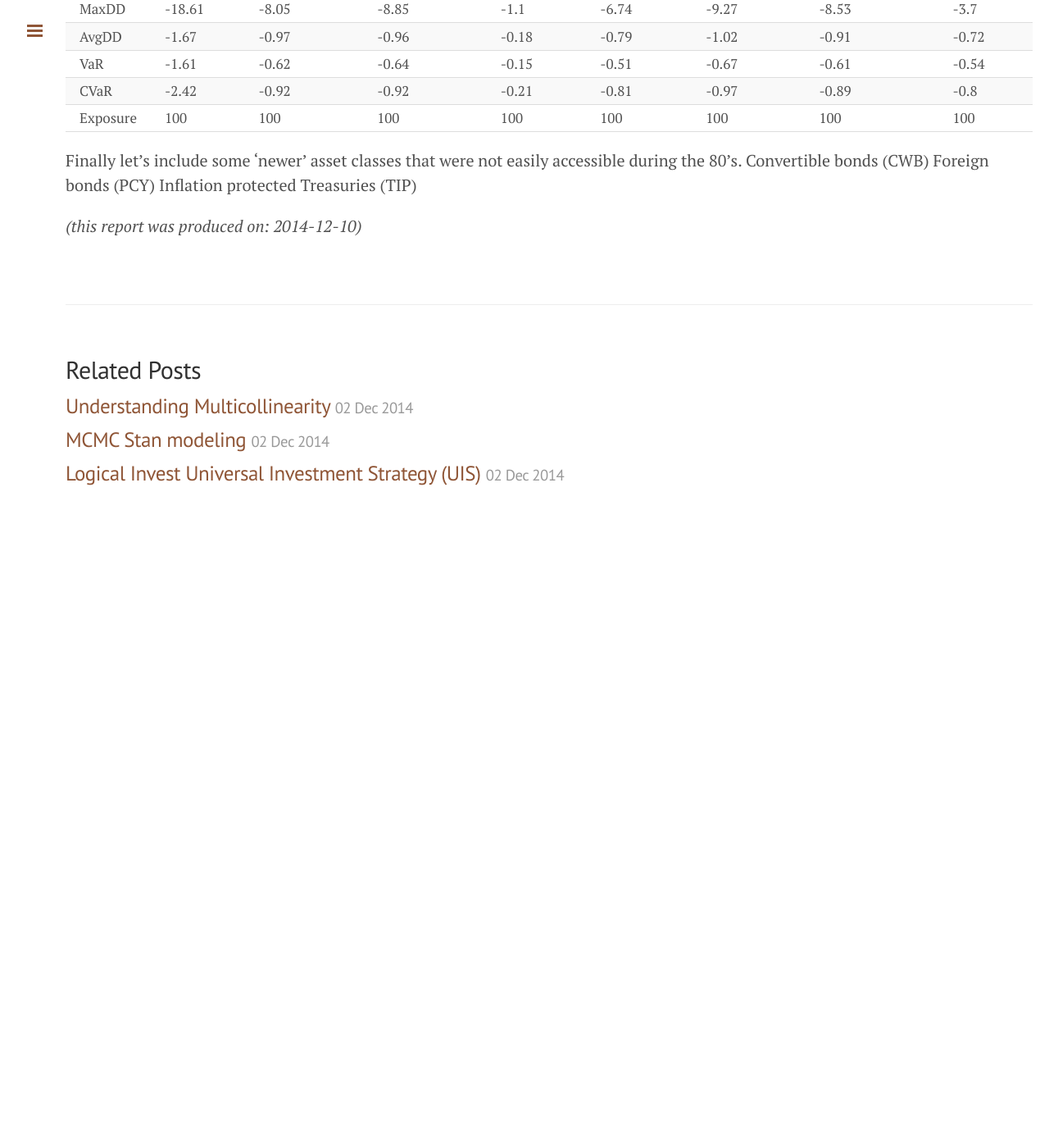
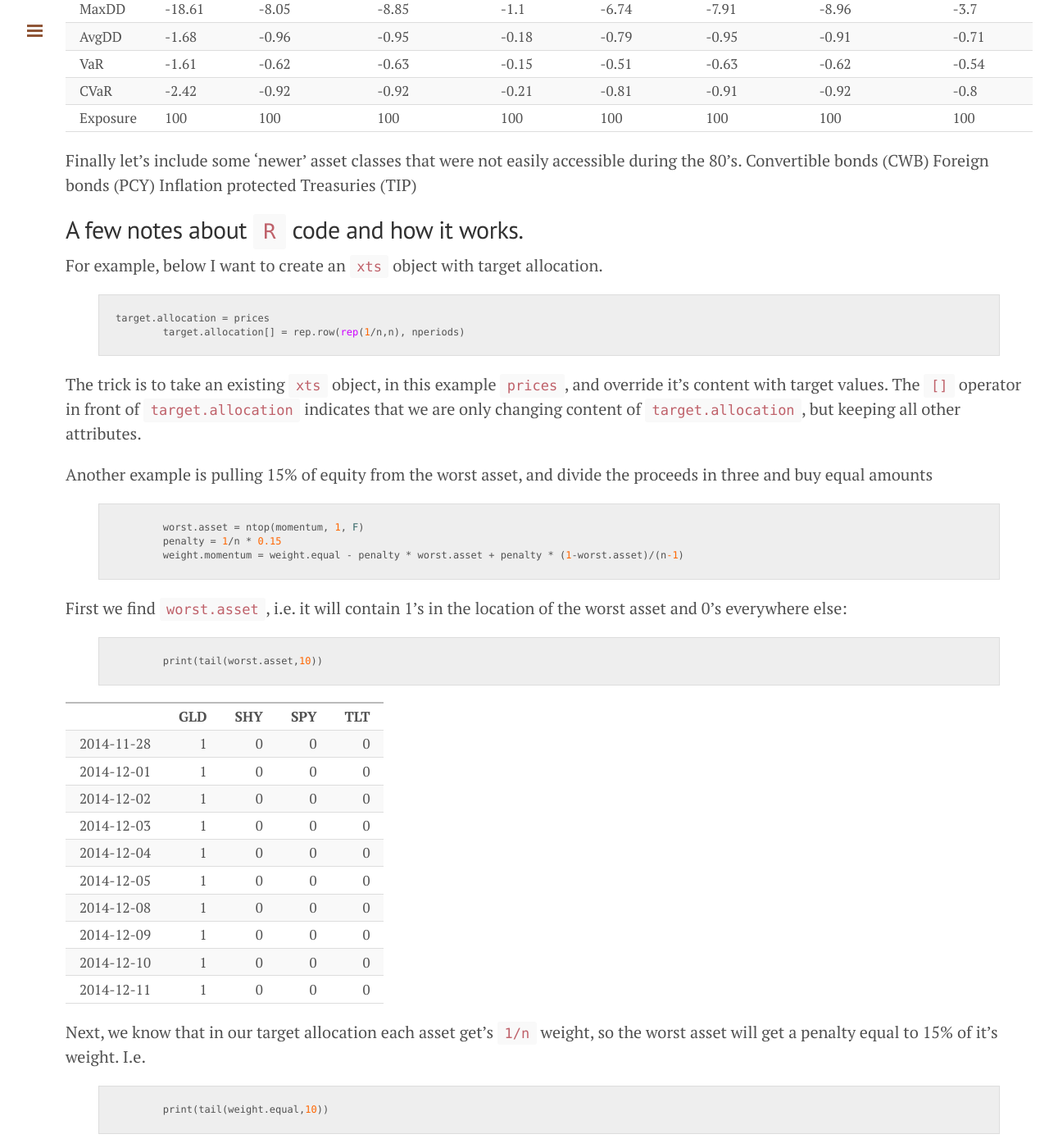
Before and after one commit to CCFlynn/systematicinvestor.github.io, a Jekyll site: the page built from _posts/2014-12-08-Logical-Invest-Bug.md, in a window 1280 px wide and 1400 px high, scrolled down 5846 px. Shown: the whole window at 82% size. Built offline with Jekyll 4.4.1, drawn with Linux system fonts in a browser that asks for light colours; before the commit the page ends 6500 px from its top, so only the background shows below that; some of the changed text lies outside the part shown.

Commit message:
update last post

```diff
--- a/_posts/2014-12-08-Logical-Invest-Bug.md
+++ b/_posts/2014-12-08-Logical-Invest-Bug.md
@@ -107,7 +107,7 @@ models$volatility2 = bt.run.share(data, clean.signal=F, silent=T)
 # divide the proceeds in three and buy equal amounts
 #*****************************************************************
 momentum = prices / mlag(prices, 6*21) - 1
-	worst.asset = ntop(prices, 1, F)
+	worst.asset = ntop(momentum, 1, F)
 	penalty = 1/n * 0.15
 weight.momentum = weight.equal - penalty * worst.asset + penalty * (1-worst.asset)/(n-1)
 
@@ -160,15 +160,15 @@ print(plotbt.strategy.sidebyside(models, make.plot=F, return.table=T))
 |           |SPY               |permanent.y       |permanent.m       |volatility        |volatility2       |momentum          |mean.reversion    |timing            |
 |:----------|:-----------------|:-----------------|:-----------------|:-----------------|:-----------------|:-----------------|:-----------------|:-----------------|
 |Period     |Jan1993 - Dec2014 |Jan1993 - Dec2014 |Jan1993 - Dec2014 |Jan1993 - Dec2014 |Jan1993 - Dec2014 |Jan1993 - Dec2014 |Jan1993 - Dec2014 |Jan1993 - Dec2014 |
-|Cagr       |9.39              |7.1               |7.36              |4.98              |6.68              |7.29              |7.39              |8.1               |
-|Sharpe     |0.57              |1.09              |1.11              |1.57              |1.23              |1.1               |1.15              |1.42              |
-|DVR        |0.42              |1.01              |1.04              |1.56              |1.17              |1.03              |1.07              |1.34              |
-|Volatility |19.09             |6.57              |6.67              |3.17              |5.47              |6.69              |6.49              |5.69              |
-|MaxDD      |-55.19            |-14.18            |-15.07            |-5.58             |-10.34            |-15.7             |-14.1             |-7.13             |
-|AvgDD      |-2.09             |-1                |-0.95             |-0.41             |-0.82             |-0.96             |-0.93             |-0.78             |
-|VaR        |-1.91             |-0.65             |-0.64             |-0.29             |-0.54             |-0.65             |-0.63             |-0.57             |
-|CVaR       |-2.84             |-0.93             |-0.92             |-0.44             |-0.77             |-0.93             |-0.9              |-0.81             |
-|Exposure   |99.98             |95.8              |99.98             |99.21             |99.98             |99.98             |99.98             |99.98             |
+|Cagr       |9.33              |7.09              |7.36              |4.98              |6.68              |7.64              |7.31              |8.1               |
+|Sharpe     |0.57              |1.09              |1.11              |1.57              |1.23              |1.16              |1.11              |1.42              |
+|DVR        |0.42              |1.01              |1.04              |1.56              |1.17              |1.09              |1.04              |1.34              |
+|Volatility |19.09             |6.57              |6.67              |3.17              |5.47              |6.6               |6.64              |5.69              |
+|MaxDD      |-55.19            |-14.18            |-15.07            |-5.58             |-10.34            |-14.68            |-14.42            |-7.13             |
+|AvgDD      |-2.1              |-1                |-0.94             |-0.41             |-0.82             |-0.97             |-0.93             |-0.78             |
+|VaR        |-1.91             |-0.65             |-0.64             |-0.29             |-0.54             |-0.64             |-0.64             |-0.57             |
+|CVaR       |-2.84             |-0.93             |-0.92             |-0.44             |-0.77             |-0.92             |-0.92             |-0.81             |
+|Exposure   |99.98             |95.81             |99.98             |99.21             |99.98             |99.98             |99.98             |99.98             |
 
 
 
@@ -208,14 +208,14 @@ print(plotbt.strategy.sidebyside(models1, make.plot=F, return.table=T))
 |           |SPY               |permanent.y       |permanent.m       |volatility        |volatility2       |momentum          |mean.reversion    |timing            |
 |:----------|:-----------------|:-----------------|:-----------------|:-----------------|:-----------------|:-----------------|:-----------------|:-----------------|
 |Period     |Jan2014 - Dec2014 |Jan2014 - Dec2014 |Jan2014 - Dec2014 |Jan2014 - Dec2014 |Jan2014 - Dec2014 |Jan2014 - Dec2014 |Jan2014 - Dec2014 |Jan2014 - Dec2014 |
-|Cagr       |15.54             |10.43             |10.33             |1.92              |4.94              |10.84             |10.07             |4.87              |
-|Sharpe     |1.3               |2.14              |2.12              |1.46              |1.36              |2.13              |2.01              |1.25              |
-|DVR        |1.07              |1.68              |1.64              |1.12              |0.44              |1.64              |1.49              |0.9               |
-|Volatility |10.73             |4.78              |4.78              |1.33              |3.72              |5                 |4.97              |3.65              |
-|MaxDD      |-7.27             |-2.65             |-2.57             |-0.76             |-2.79             |-2.69             |-2.7              |-2.57             |
-|AvgDD      |-1.29             |-0.6              |-0.62             |-0.16             |-0.54             |-0.65             |-0.63             |-0.64             |
-|VaR        |-1.14             |-0.46             |-0.47             |-0.13             |-0.37             |-0.49             |-0.5              |-0.37             |
-|CVaR       |-1.69             |-0.65             |-0.64             |-0.19             |-0.54             |-0.67             |-0.65             |-0.59             |
+|Cagr       |14.09             |10.3              |10.17             |1.91              |4.88              |10.61             |10.54             |4.87              |
+|Sharpe     |1.17              |2.12              |2.09              |1.45              |1.34              |2.27              |2.13              |1.25              |
+|DVR        |0.97              |1.67              |1.63              |1.12              |0.45              |1.91              |1.63              |0.9               |
+|Volatility |10.83             |4.77              |4.77              |1.33              |3.71              |4.57              |4.89              |3.64              |
+|MaxDD      |-7.27             |-2.65             |-2.57             |-0.76             |-2.79             |-2.44             |-2.49             |-2.57             |
+|AvgDD      |-1.35             |-0.59             |-0.6              |-0.16             |-0.54             |-0.56             |-0.61             |-0.61             |
+|VaR        |-1.15             |-0.46             |-0.47             |-0.13             |-0.37             |-0.46             |-0.48             |-0.37             |
+|CVaR       |-1.73             |-0.65             |-0.64             |-0.19             |-0.54             |-0.63             |-0.64             |-0.59             |
 |Exposure   |100               |100               |100               |100               |100               |100               |100               |100               |
 
 
@@ -247,14 +247,14 @@ print(plotbt.strategy.sidebyside(models1, make.plot=F, return.table=T))
 |           |SPY               |permanent.y       |permanent.m       |volatility        |volatility2       |momentum          |mean.reversion    |timing            |
 |:----------|:-----------------|:-----------------|:-----------------|:-----------------|:-----------------|:-----------------|:-----------------|:-----------------|
 |Period     |Jan2010 - Dec2014 |Jan2010 - Dec2014 |Jan2010 - Dec2014 |Jan2010 - Dec2014 |Jan2010 - Dec2014 |Jan2010 - Dec2014 |Jan2010 - Dec2014 |Jan2010 - Dec2014 |
-|Cagr       |15.15             |7.66              |7.51              |2.55              |5.97              |7.72              |7.25              |6.96              |
-|Sharpe     |0.99              |1.24              |1.21              |1.73              |1.16              |1.19              |1.21              |1.34              |
-|DVR        |0.91              |1.05              |0.98              |1.44              |0.89              |0.96              |0.98              |1.26              |
-|Volatility |15.86             |6.3               |6.31              |1.51              |5.28              |6.61              |6.1               |5.28              |
-|MaxDD      |-18.61            |-8.05             |-8.85             |-1.1              |-6.74             |-9.27             |-8.53             |-3.7              |
-|AvgDD      |-1.67             |-0.97             |-0.96             |-0.18             |-0.79             |-1.02             |-0.91             |-0.72             |
-|VaR        |-1.61             |-0.62             |-0.64             |-0.15             |-0.51             |-0.67             |-0.61             |-0.54             |
-|CVaR       |-2.42             |-0.92             |-0.92             |-0.21             |-0.81             |-0.97             |-0.89             |-0.8              |
+|Cagr       |14.88             |7.64              |7.48              |2.55              |5.96              |7.68              |7.59              |6.96              |
+|Sharpe     |0.97              |1.23              |1.21              |1.73              |1.15              |1.26              |1.23              |1.34              |
+|DVR        |0.9               |1.05              |0.98              |1.44              |0.88              |1.05              |0.98              |1.26              |
+|Volatility |15.86             |6.3               |6.31              |1.51              |5.27              |6.22              |6.29              |5.28              |
+|MaxDD      |-18.61            |-8.05             |-8.85             |-1.1              |-6.74             |-7.91             |-8.96             |-3.7              |
+|AvgDD      |-1.68             |-0.96             |-0.95             |-0.18             |-0.79             |-0.95             |-0.91             |-0.71             |
+|VaR        |-1.61             |-0.62             |-0.63             |-0.15             |-0.51             |-0.63             |-0.62             |-0.54             |
+|CVaR       |-2.42             |-0.92             |-0.92             |-0.21             |-0.81             |-0.91             |-0.92             |-0.8              |
 |Exposure   |100               |100               |100               |100               |100               |100               |100               |100               |
 
 
@@ -265,4 +265,153 @@ Finally let's include some 'newer' asset classes that were not easily accessible
 
 
 
-*(this report was produced on: 2014-12-10)*
+
+A few notes about `R` code and how it works.
+---
+
+For example, below I want to create an `xts` object with target allocation.
+
+
+{% highlight r %}
+target.allocation = prices
+	target.allocation[] = rep.row(rep(1/n,n), nperiods)
+{% endhighlight %}
+
+The trick is to take an existing `xts` object, in this example `prices`, and
+override it's content with target values. The `[]` operator in front of `target.allocation`
+indicates that we are only changing content of `target.allocation`, but keeping all other
+attributes.
+
+Another example is pulling 15% of equity from the worst asset, and
+divide the proceeds in three and buy equal amounts
+
+
+{% highlight r %}
+	worst.asset = ntop(momentum, 1, F)
+	penalty = 1/n * 0.15
+	weight.momentum = weight.equal - penalty * worst.asset + penalty * (1-worst.asset)/(n-1)
+{% endhighlight %}
+
+First we find `worst.asset`, i.e. it will contain 1's in the location of the worst asset and
+0's everywhere else:
+
+
+{% highlight r %}
+	print(tail(worst.asset,10))
+{% endhighlight %}
+
+
+
+|           | GLD| SHY| SPY| TLT|
+|:----------|---:|---:|---:|---:|
+|2014-11-28 |   1|   0|   0|   0|
+|2014-12-01 |   1|   0|   0|   0|
+|2014-12-02 |   1|   0|   0|   0|
+|2014-12-03 |   1|   0|   0|   0|
+|2014-12-04 |   1|   0|   0|   0|
+|2014-12-05 |   1|   0|   0|   0|
+|2014-12-08 |   1|   0|   0|   0|
+|2014-12-09 |   1|   0|   0|   0|
+|2014-12-10 |   1|   0|   0|   0|
+|2014-12-11 |   1|   0|   0|   0|
+
+
+Next, we know that in our target allocation each asset get's `1/n` weight, so the
+worst asset will get a penalty equal to 15% of it's weight. I.e.
+
+
+{% highlight r %}
+	print(tail(weight.equal,10))
+{% endhighlight %}
+
+
+
+|           |  GLD|  SHY|  SPY|  TLT|
+|:----------|----:|----:|----:|----:|
+|2014-11-28 | 0.25| 0.25| 0.25| 0.25|
+|2014-12-01 | 0.25| 0.25| 0.25| 0.25|
+|2014-12-02 | 0.25| 0.25| 0.25| 0.25|
+|2014-12-03 | 0.25| 0.25| 0.25| 0.25|
+|2014-12-04 | 0.25| 0.25| 0.25| 0.25|
+|2014-12-05 | 0.25| 0.25| 0.25| 0.25|
+|2014-12-08 | 0.25| 0.25| 0.25| 0.25|
+|2014-12-09 | 0.25| 0.25| 0.25| 0.25|
+|2014-12-10 | 0.25| 0.25| 0.25| 0.25|
+|2014-12-11 | 0.25| 0.25| 0.25| 0.25|
+
+
+
+
+
+{% highlight r %}
+	weight.momentum = weight.equal - penalty * worst.asset
+	print(tail(weight.momentum,10))
+{% endhighlight %}
+
+
+
+|           |    GLD|  SHY|  SPY|  TLT|
+|:----------|------:|----:|----:|----:|
+|2014-11-28 | 0.2125| 0.25| 0.25| 0.25|
+|2014-12-01 | 0.2125| 0.25| 0.25| 0.25|
+|2014-12-02 | 0.2125| 0.25| 0.25| 0.25|
+|2014-12-03 | 0.2125| 0.25| 0.25| 0.25|
+|2014-12-04 | 0.2125| 0.25| 0.25| 0.25|
+|2014-12-05 | 0.2125| 0.25| 0.25| 0.25|
+|2014-12-08 | 0.2125| 0.25| 0.25| 0.25|
+|2014-12-09 | 0.2125| 0.25| 0.25| 0.25|
+|2014-12-10 | 0.2125| 0.25| 0.25| 0.25|
+|2014-12-11 | 0.2125| 0.25| 0.25| 0.25|
+
+
+Please notice that we still need to distribute the weight which is taken away from the worst asset.
+`1-worst.asset` is matrix that has 0's for the worst asset and 1's every there else.
+
+
+{% highlight r %}
+	print(tail(1-worst.asset,10))
+{% endhighlight %}
+
+
+
+|           | GLD| SHY| SPY| TLT|
+|:----------|---:|---:|---:|---:|
+|2014-11-28 |   0|   1|   1|   1|
+|2014-12-01 |   0|   1|   1|   1|
+|2014-12-02 |   0|   1|   1|   1|
+|2014-12-03 |   0|   1|   1|   1|
+|2014-12-04 |   0|   1|   1|   1|
+|2014-12-05 |   0|   1|   1|   1|
+|2014-12-08 |   0|   1|   1|   1|
+|2014-12-09 |   0|   1|   1|   1|
+|2014-12-10 |   0|   1|   1|   1|
+|2014-12-11 |   0|   1|   1|   1|
+
+
+So `penalty * (1-worst.asset)/(n-1)` distributes the penalty weight equally among the rest of
+assets. I.e. `n-1' assets. And now the final portfolio weight is sums up to one.
+
+
+{% highlight r %}
+	weight.momentum = weight.equal - penalty * worst.asset + penalty * (1-worst.asset)/(n-1)
+	print(tail(weight.momentum,10))
+{% endhighlight %}
+
+
+
+|           |    GLD|    SHY|    SPY|    TLT|
+|:----------|------:|------:|------:|------:|
+|2014-11-28 | 0.2125| 0.2625| 0.2625| 0.2625|
+|2014-12-01 | 0.2125| 0.2625| 0.2625| 0.2625|
+|2014-12-02 | 0.2125| 0.2625| 0.2625| 0.2625|
+|2014-12-03 | 0.2125| 0.2625| 0.2625| 0.2625|
+|2014-12-04 | 0.2125| 0.2625| 0.2625| 0.2625|
+|2014-12-05 | 0.2125| 0.2625| 0.2625| 0.2625|
+|2014-12-08 | 0.2125| 0.2625| 0.2625| 0.2625|
+|2014-12-09 | 0.2125| 0.2625| 0.2625| 0.2625|
+|2014-12-10 | 0.2125| 0.2625| 0.2625| 0.2625|
+|2014-12-11 | 0.2125| 0.2625| 0.2625| 0.2625|
+
+
+
+*(this report was produced on: 2014-12-12)*
```
Also changed, not shown: other parts of _posts/2014-12-08-Logical-Invest-Bug.md (+1 -1 lines), public/images/2014-12-08-Logical-Invest-Bug/plot-3-1.png, public/images/2014-12-08-Logical-Invest-Bug/plot-3-2.png, public/images/2014-12-08-Logical-Invest-Bug/plot-3-3.png.
